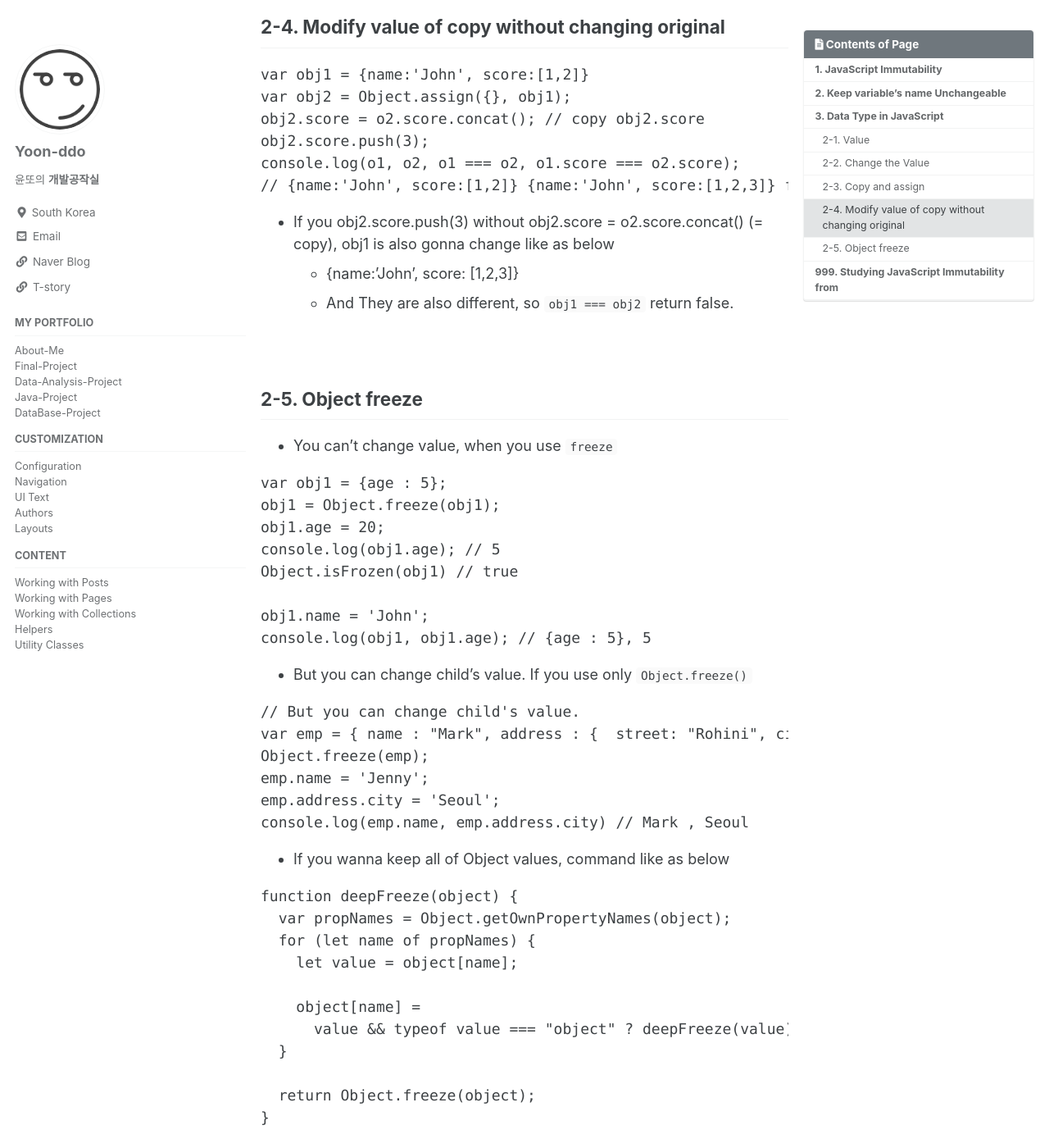
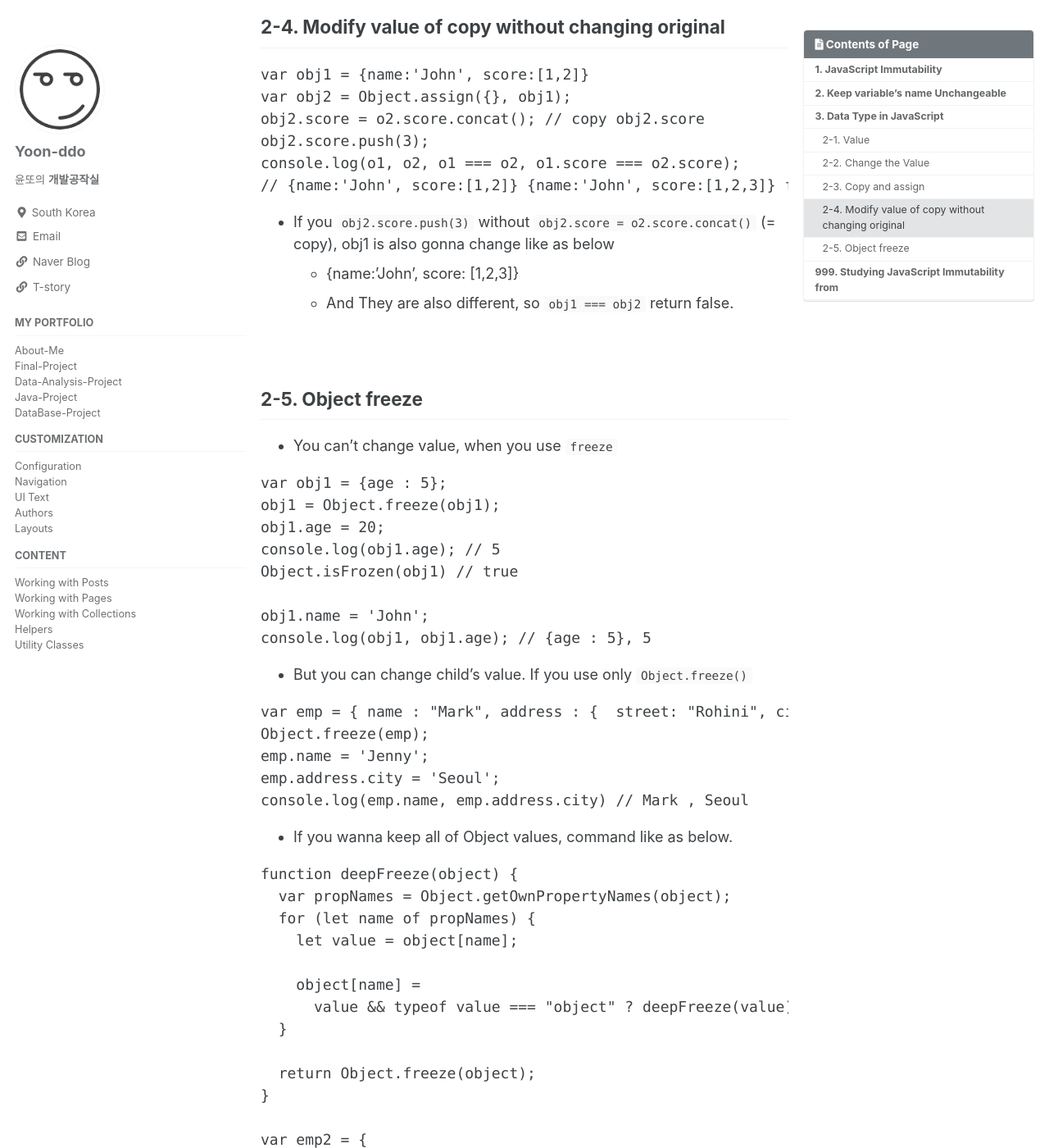
Before and after one commit to Yoon-ddo/Yoon-ddo.github.io, a Jekyll site: the page built from _posts/2023-12-03-React03_JavaScript Immutability.md, in a window 1280 px wide and 1400 px high, scrolled down 2648 px. Shown: the whole window at 82% size. Built offline with Jekyll 4.4.1, drawn with Linux system fonts in a browser that asks for light colours; cached includes are drawn as plain includes.

Commit message:
Update 2023-12-03-React03_JavaScript Immutability.md

````diff
--- a/_posts/2023-12-03-React03_JavaScript Immutability.md
+++ b/_posts/2023-12-03-React03_JavaScript Immutability.md
@@ -108,8 +108,8 @@ console.log(o1, o2, o1 === o2, o1.score === o2.score);
 ```
 
 
-* If you obj2.score.push(3) without obj2.score = o2.score.concat() (= copy),  obj1 is also gonna change like as below
-  * {name:'John', score: [1,2,3]}
+* If you `obj2.score.push(3)` without `obj2.score = o2.score.concat()` (= copy),  obj1 is also gonna change like as below
+  * {name:'John', score: \[1,2,3\]}
   * And They are also different,  so `obj1 === obj2` return false.
 
 <br>
@@ -132,7 +132,6 @@ console.log(obj1, obj1.age); // {age : 5}, 5
 * But you can change child's value. If you use only `Object.freeze()`
 
 ```JavaScript
-// But you can change child's value.
 var emp = { name : "Mark", address : {  street: "Rohini", city: "Delhi",  }, };
 Object.freeze(emp);
 emp.name = 'Jenny';
@@ -141,7 +140,7 @@ console.log(emp.name, emp.address.city) // Mark , Seoul
 ```
 
 
-* If you wanna keep all of Object values, command like as below
+* If you wanna keep all of Object values, command like as below.
 
 ```JavaScript
 function deepFreeze(object) {
````
